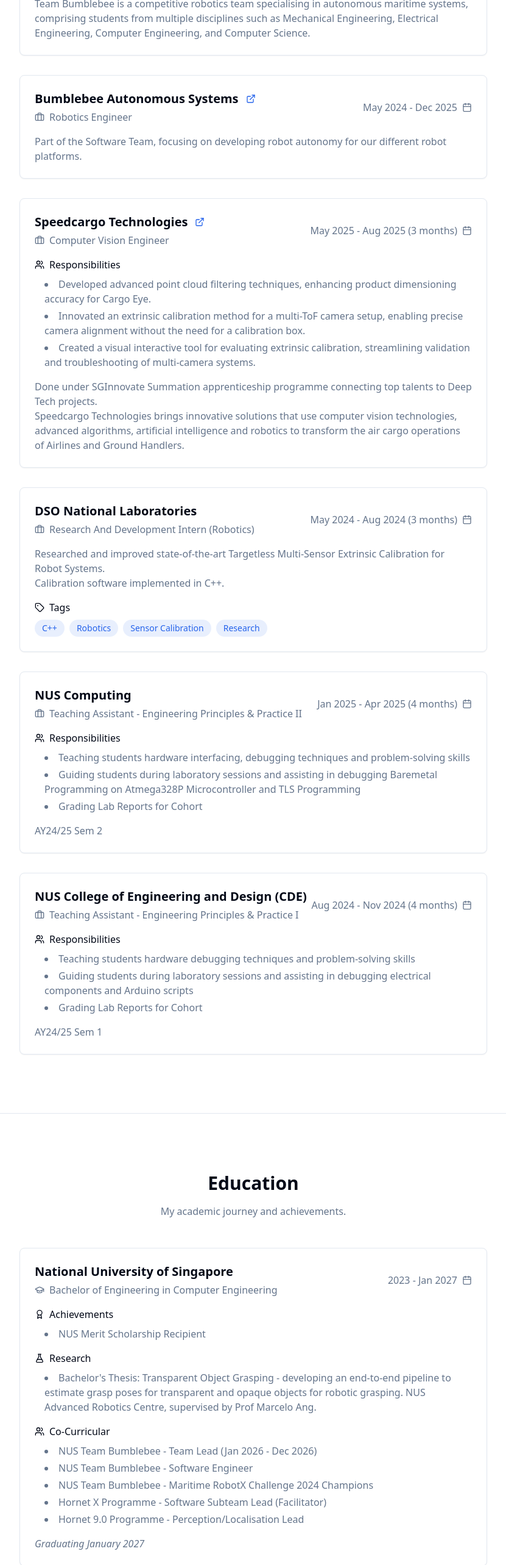
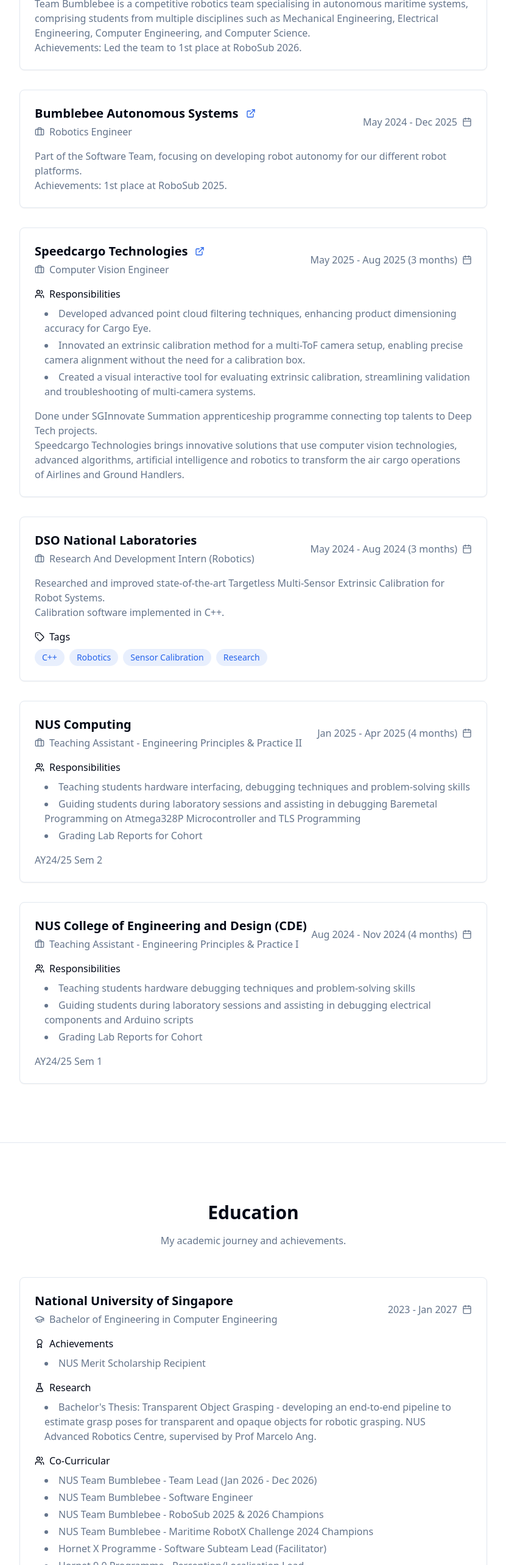
Before and after one commit to ShengBin-101/portfolio, a Next.js app: page / in a window 1280 px wide. Shown: the part 2113-4679 px from the top of the page at 61% size, without its empty margins (224-1055 px from the left). Built offline with nearby package versions, Linux system fonts and the light colour scheme.

Commit message:
Add RoboSub 2025 and 2026 wins

```diff
--- a/components/education.tsx
+++ b/components/education.tsx
@@ -14,6 +14,7 @@
       coCurricular: [
         "NUS Team Bumblebee - Team Lead (Jan 2026 - Dec 2026)",
         "NUS Team Bumblebee - Software Engineer",
+        "NUS Team Bumblebee - RoboSub 2025 & 2026 Champions",
         "NUS Team Bumblebee - Maritime RobotX Challenge 2024 Champions",
         "Hornet X Programme - Software Subteam Lead (Facilitator)",
         "Hornet 9.0 Programme - Perception/Localisation Lead",
--- a/components/experience.tsx
+++ b/components/experience.tsx
@@ -10,6 +10,7 @@
       website: "https://bumblebee.sg",
       additionalInfo: [
         "Team Bumblebee is a competitive robotics team specialising in autonomous maritime systems, comprising students from multiple disciplines such as Mechanical Engineering, Electrical Engineering, Computer Engineering, and Computer Science.",
+        "Achievements: Led the team to 1st place at RoboSub 2026.",
       ],
       responsibilities: [
         "Leading the team's core team in developing autonomous vehicles for international robotics competitions.",
@@ -25,6 +26,7 @@
       website: "https://bumblebee.sg",
       additionalInfo: [
         "Part of the Software Team, focusing on developing robot autonomy for our different robot platforms.",
+        "Achievements: 1st place at RoboSub 2025.",
       ],
       responsibilities: [],
     },
```
